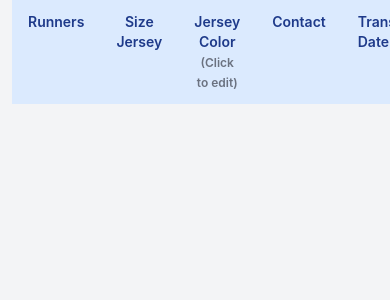
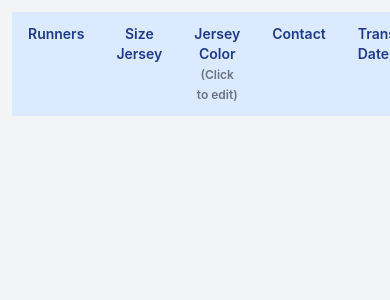
Before and after one commit to agusbudionoprastyo/funrun_2025, a PHP site: page /admin/index.php in a window 390 px wide. Shown: the top 300 px of the page. Run offline with PHP 8.4, Linux system fonts and the light colour scheme; the visitor is signed in with stand-in values (Sample User, id 1); data that the repository does not hold is empty; some libraries are stand-ins or nearby versions.

Commit message:
Enhance admin panel layout with full-width styling for tables and responsive design adjustments

```diff
--- a/admin/index.php
+++ b/admin/index.php
@@ -39,7 +39,7 @@ if (!isset($_SESSION['user_id'])) {
         .table-container {
             width: 100vw;
             max-width: 100vw;
-            padding: 0 24px;
+            padding: 24px 24px;
             margin: 0;
             box-sizing: border-box;
         }
@@ -123,13 +123,13 @@ if (!isset($_SESSION['user_id'])) {
         /* Responsive padding for different screen sizes */
         @media (max-width: 768px) {
             .table-container {
-                padding: 0 16px;
+                padding: 16px 16px;
             }
         }
 
         @media (max-width: 480px) {
             .table-container {
-                padding: 0 12px;
+                padding: 12px 12px;
             }
         }
     </style>
@@ -139,7 +139,7 @@ if (!isset($_SESSION['user_id'])) {
 <body class="bg-gray-100 w-full">
 
 <!-- Container for the Table -->
-<div class="table-container py-6">
+<div class="table-container">
     <table id="pagination-table" class="table-auto w-full text-sm text-left text-gray-500 border-collapse">
         <thead class="bg-blue-100">
             <tr>
@@ -442,7 +442,7 @@ if (!isset($_SESSION['user_id'])) {
             const field = e.target.getAttribute('data-field');
 
             // Create dropdown for jersey colors
-            const colors = ['darkblue', 'purple', 'red', 'green', 'yellow', 'orange', 'pink', 'black', 'white'];
+            const colors = ['darkblue', 'purple'];
             const dropdown = document.createElement('select');
             dropdown.className = 'editable-dropdown';
 
```
